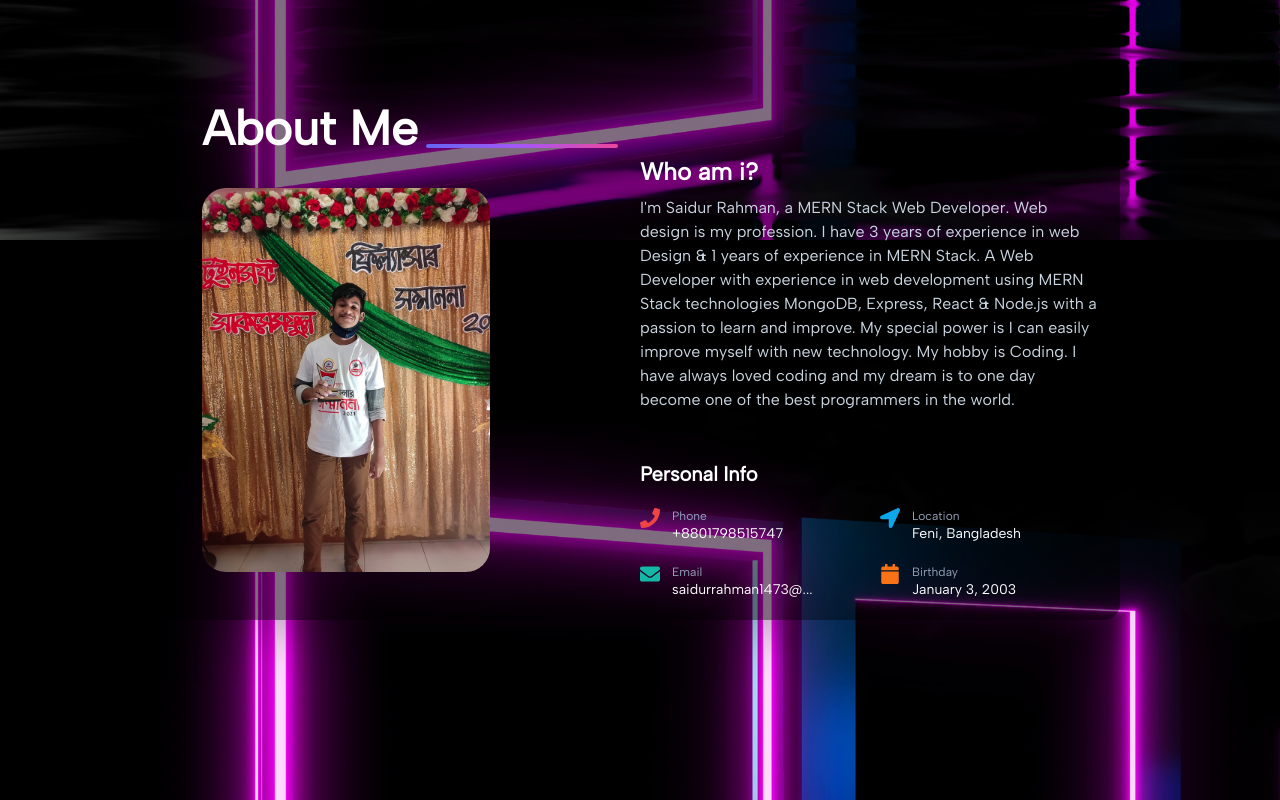
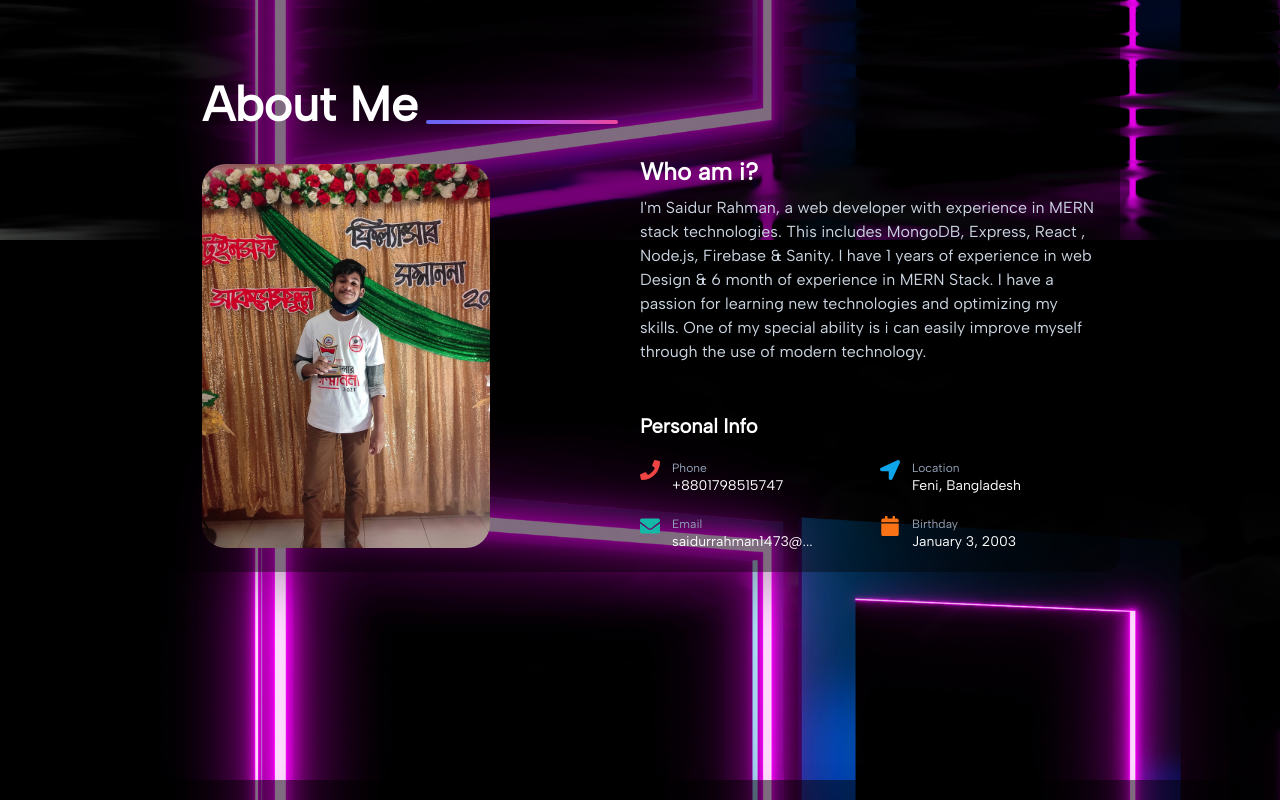
Before and after one commit to SaidurRahman10/Portfolio2.0-, a React (Create React App) app: page / in a window 1280 px wide. Shown: the part 840-1640 px from the top of the page. Built offline with nearby package versions, Linux system fonts and the light colour scheme; no server answers.

Commit message:
update aboutme

```diff
--- a/src/Pages/AboutMe/AboutMe.js
+++ b/src/Pages/AboutMe/AboutMe.js
@@ -1,92 +1,91 @@
-import React from 'react';
-import img from '../../img/fa.jpg'
-import {  FaPhone, FaLocationArrow, FaEnvelope, FaCalendar } from 'react-icons/fa';
-import { Zoom , Fade} from 'react-reveal';
-
+import React from "react";
+import img from "../../img/fa.jpg";
+import {
+  FaPhone,
+  FaLocationArrow,
+  FaEnvelope,
+  FaCalendar,
+} from "react-icons/fa";
+import { Zoom, Fade } from "react-reveal";
 
 const AboutMe = () => {
-
   return (
-        <div id='about'  className='mt-52 text-white lg:mx-40 bg-black bg-opacity-50 rounded-2xl shadow-2xl p-5'>
-
-
-
-
-            <div className='mx-auto grid  grid-cols-1 lg:grid-cols-2 place-items-center'>
-                <div className='mt-28'>
+    <div
+      id="about"
+      className="mt-52 text-white lg:mx-40 bg-black bg-opacity-50 rounded-2xl shadow-2xl p-5"
+    >
+      <div className="mx-auto grid  grid-cols-1 lg:grid-cols-2 place-items-center">
+        <div className="mt-28">
           <div>
-                <h1 className='text-5xl font-bold flex gap-2'>About Me <hr  className="my-4   w-48 h-1 bg-gradient-to-r from-indigo-500 via-purple-500 to-pink-500 ...  rounded border-0 md:my-10 dark:bg-gray-700"></hr> </h1>
-                <div>
-
-                </div>
+            <h1 className="text-5xl font-bold flex gap-2">
+              About Me{" "}
+              <hr className="my-4   w-48 h-1 bg-gradient-to-r from-indigo-500 via-purple-500 to-pink-500 ...  rounded border-0 md:my-10 dark:bg-gray-700"></hr>{" "}
+            </h1>
+            <div></div>
           </div>
           <Fade>
-
-             <img className='h-96 w-auto rounded-3xl' src={img} alt="" />
+            <img className="h-96 w-auto rounded-3xl" src={img} alt="" />
           </Fade>
-
         </div>
-                <div className='mt-48'>
-
-
-                <h1 className='text-2xl font-bold'>Who am i?</h1>
-            <p className='text-slate-300 mt-2'> I'm Saidur Rahman, a MERN Stack Web Developer. Web design is my profession. I have 3 years of experience in web Design & 1 years of experience in MERN Stack. A Web Developer with experience in web development using MERN Stack technologies MongoDB, Express, React & Node.js with a passion to learn and improve. My special power is I can easily improve myself with new technology. My hobby is Coding. I have always loved coding and my dream is to one day become one of the best programmers in the world.</p>
+        <div className="mt-48">
+          <h1 className="text-2xl font-bold">Who am i?</h1>
+          <p className="text-slate-300 mt-2">
+            I'm Saidur Rahman, a web developer with experience in MERN stack
+            technologies. This includes MongoDB, Express, React , Node.js,
+            Firebase & Sanity. I have 1 years of experience in web Design & 6
+            month of experience in MERN Stack. I have a passion for learning new
+            technologies and optimizing my skills. One of my special ability is
+            i can easily improve myself through the use of modern technology.
+          </p>
 
           <Zoom left>
-               <div className='mt-12'>
-                <h1 className='text-xl font-bold'>Personal Info</h1>
+            <div className="mt-12">
+              <h1 className="text-xl font-bold">Personal Info</h1>
 
-                <div className='mt-5 grid grid-cols-1 md:grid-cols-2 gap-5  '>
-
-                    <div className='flex gap-3'>
-                        <div><FaPhone className=' h-5 w-5  text-red-500 '></FaPhone></div>
-                        <div className=''>
-                         <p className='text-xs text-slate-400'>Phone</p>
-                        <p className='text-sm'>+8801798515747</p>
+              <div className="mt-5 grid grid-cols-1 md:grid-cols-2 gap-5  ">
+                <div className="flex gap-3">
+                  <div>
+                    <FaPhone className=" h-5 w-5  text-red-500 "></FaPhone>
+                  </div>
+                  <div className="">
+                    <p className="text-xs text-slate-400">Phone</p>
+                    <p className="text-sm">+8801798515747</p>
                   </div>
                 </div>
 
-
-
-                    <div className='flex gap-3 '>
-                        <div><FaLocationArrow className=' h-5 w-5  text-sky-500 '></FaLocationArrow></div>
-                        <div className=''>
-                         <p className='text-xs text-slate-400'>Location</p>
-                        <p className='text-sm'>Feni, Bangladesh</p>
+                <div className="flex gap-3 ">
+                  <div>
+                    <FaLocationArrow className=" h-5 w-5  text-sky-500 "></FaLocationArrow>
+                  </div>
+                  <div className="">
+                    <p className="text-xs text-slate-400">Location</p>
+                    <p className="text-sm">Feni, Bangladesh</p>
                   </div>
                 </div>
 
-
-
-
-                    <div className='flex gap-3'>
-                        <div><FaEnvelope className=' h-5 w-5 text-teal-500 '></FaEnvelope></div>
-                        <div className=''>
-                         <p className='text-xs text-slate-400'>Email</p>
-                        <p className='text-sm'>saidurrahman1473@...</p>
+                <div className="flex gap-3">
+                  <div>
+                    <FaEnvelope className=" h-5 w-5 text-teal-500 "></FaEnvelope>
+                  </div>
+                  <div className="">
+                    <p className="text-xs text-slate-400">Email</p>
+                    <p className="text-sm">saidurrahman1473@...</p>
                   </div>
                 </div>
 
+                <div className="flex gap-3">
+                  <div>
+                    <FaCalendar className=" h-5 w-5  text-orange-500"></FaCalendar>
+                  </div>
 
-
-
-                    <div className='flex gap-3'>
-
-
-                        <div><FaCalendar className=' h-5 w-5  text-orange-500'></FaCalendar></div>
-
-                        <div className=''>
-                         <p className='text-xs text-slate-400'>Birthday</p>
-                        <p className='text-sm'>January 3, 2003</p>
+                  <div className="">
+                    <p className="text-xs text-slate-400">Birthday</p>
+                    <p className="text-sm">January 3, 2003</p>
                   </div>
                 </div>
-
-
-
               </div>
             </div>
           </Zoom>
-
         </div>
       </div>
     </div>
--- a/src/Pages/Contact/Contact.js
+++ b/src/Pages/Contact/Contact.js
@@ -67,11 +67,11 @@ const Contact = () => {
                         <form action="https://getform.io/f/240d00ac-ba1d-41e4-afce-093fa053294a" method="POST" enctype="multipart/form-data">
                             <div className='flex flex-col '>
 
-                        <input type="name" placeholder="Name" className="input input-bordered input-secondary lg:w-[30rem] md:w-96  bg-opacity-30" name='name'/>
+                        <input type="name" placeholder="Name" className="input input-bordered input-secondary lg:w-[30rem] md:w-96  bg-opacity-30" name='name' required/>
 
-                        <input type="email" placeholder="E-mail" className="input input-bordered input-primary lg:w-[30rem] md:w-96  my-5 bg-opacity-30" name='email' />
+                        <input type="email" placeholder="E-mail" className="input input-bordered input-primary lg:w-[30rem] md:w-96  my-5 bg-opacity-30" name='email' required/>
 
-                        <textarea className="textarea textarea-secondary lg:w-[30rem] md:w-96  h-36 bg-opacity-30" placeholder="Message" name='message'></textarea>
+                        <textarea className="textarea textarea-secondary lg:w-[30rem] md:w-96  h-36 bg-opacity-30" placeholder="Message" name='message' required></textarea>
 
                             </div>
                         <button className='px-5 py-2 rounded-xl  flex gap-2 bg-gradient-to-r from-indigo-500 via-purple-500 to-pink-500 ... mt-10 hover:bg-gradient-to-l duration-300 transform hover:text-lg' type='Submit'>Send Message</button>
--- a/src/Pages/DetailPage/DetailPage.js
+++ b/src/Pages/DetailPage/DetailPage.js
@@ -55,11 +55,11 @@ const DetailPage = () => {
 
               <div className='flex justify-evenly'>
                <Fade top>
-              <a className='border px-5 pb-2 rounded-2xl '  href={githubLink}>  <div className='text-md mt-3 font-bold flex gap-2'>Code Link  <span><FaGithub className='h-6 w-8'></FaGithub></span>
+              <a className='border px-5 pb-2 rounded-2xl transform duration-300 hover:bg-black hover:text-white'  href={githubLink}>  <div className='text-md mt-3 font-bold flex gap-2'>Code Link  <span><FaGithub className='h-6 w-8'></FaGithub></span>
             </div></a>
 
 
-            <a className='border px-5 pb-2 rounded-2xl' href={liveLink}> <div className='text-md mt-3 font-bold flex gap-2'>Website Link  <span><FaRegPaperPlane  className='h-6 w-8'></FaRegPaperPlane></span>
+            <a className='border px-5 pb-2 rounded-2xl transform duration-300 hover:bg-black hover:text-white' href={liveLink}> <div className='text-md mt-3 font-bold flex gap-2'>Website Link  <span><FaRegPaperPlane  className='h-6 w-8'></FaRegPaperPlane></span>
             </div></a>
                </Fade>
 
--- a/src/Pages/ProjectSection/ProjectSection.js
+++ b/src/Pages/ProjectSection/ProjectSection.js
@@ -43,7 +43,7 @@ const ProjectSection = () => {
         {projects.map((proj) => (
           <section key={proj._id}>
             <Fade right>
-              <div className="card w-96 glass">
+              <div className="card w-96 glass  ">
                 <figure>
                   <img src={proj.img} alt="car!" />
                 </figure>
@@ -54,11 +54,11 @@ const ProjectSection = () => {
                   </p>
                   <div className='flex justify-between'>
                <Fade top>
-              <a className='border px-5 pb-2 rounded-2xl '  href={proj.githubLink}>  <div className='text-xs mt-3 font-bold flex gap-2'>Code Link  <span><FaGithub className='h-4 w-5'></FaGithub></span>
+              <a className='border px-5 pb-2 rounded-2xl transform duration-300 hover:bg-white hover:text-black'  href={proj.githubLink}>  <div className='text-xs mt-3 font-bold flex gap-2'>Code Link  <span><FaGithub className='h-4 w-5'></FaGithub></span>
             </div></a>
 
 
-            <a className='border px-5 pb-2 rounded-2xl' href={proj.liveLink}> <div className='text-xs mt-3 font-bold flex gap-2'>Website Link  <span><FaRegPaperPlane  className='h-4 w-6'></FaRegPaperPlane></span>
+            <a className='border px-5 pb-2 rounded-2xl transform duration-300 hover:bg-white hover:text-black' href={proj.liveLink}> <div className='text-xs mt-3 font-bold flex gap-2'>Website Link  <span><FaRegPaperPlane  className='h-4 w-6'></FaRegPaperPlane></span>
             </div></a>
                </Fade>
 
```
Lines whose indentation alone changed are shown as unchanged.
